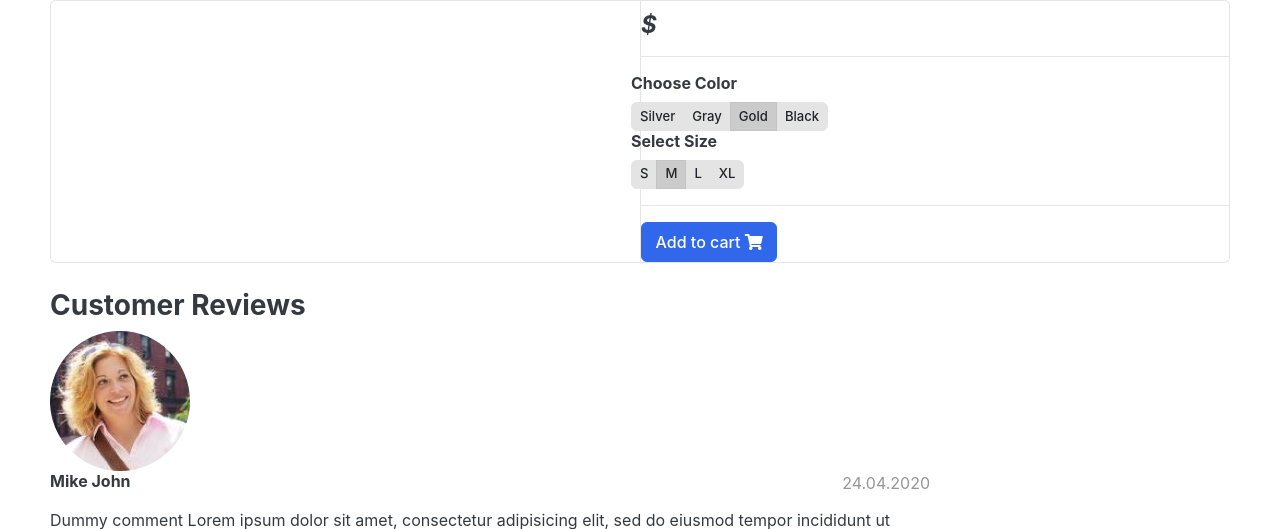
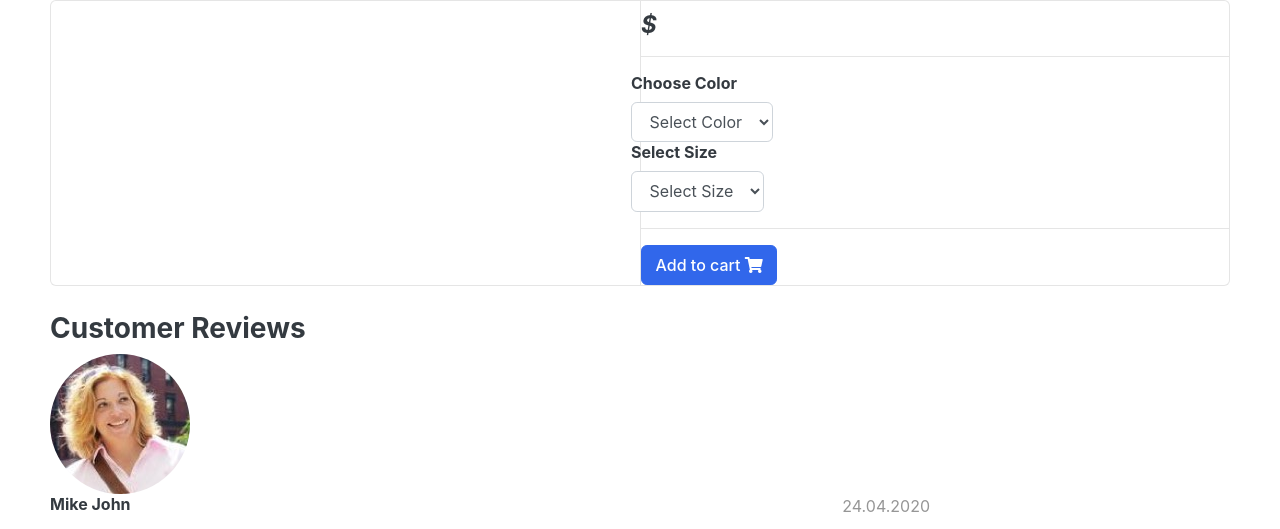
Before and after one commit to Sanket09-star/ecommerce-django, a Django app: template templates/store/product_detail.html in a window 1280 px wide. Shown: the part 102-631 px from the top of the page. Run offline with Django 5.2, Linux system fonts and the light colour scheme; the template is opened without the code that fills it, so the values that code supplies are empty; some libraries are stand-ins or nearby versions.

Commit message:
Add cart item variations and enhance admin functionality
- Introduced ManyToManyField for variations in CartItem model.
- Updated Cart and CartItem admin classes to display relevant fields.
- Modified views to handle product variations during cart addition.
- Enhanced product detail and cart templates to support variations selection.

```diff
--- a/carts/views.py
+++ b/carts/views.py
@@ -1,5 +1,5 @@
 from django.shortcuts import get_object_or_404, redirect, render
-from store.models import Product
+from store.models import Product, Variation
 from . models import Cart, CartItem
 from django.http import HttpResponse
 from django.core.exceptions import ObjectDoesNotExist
@@ -13,6 +13,20 @@ def _cart_id(request):
 
 def add_cart(request, product_id):
     product = Product.objects.get(id=product_id) #get the product id
+    product_variation = [] #create an empty list for the product variation
+    if request.method == 'POST':
+        for item in request.POST:
+            key = item #get the key from the post dictionary
+            value = request.POST[key]#get the value of the key
+
+            try:
+                variation = Variation.objects.get(product=product, variation_category__iexact=key, variation_value__iexact=value) #iexact is used to ignore case sensitivity
+                product_variation.append(variation) #append the variation to the product_variation list
+
+            except:
+                pass
+
+
     try:
         cart = Cart.objects.get(cart_id = _cart_id(request)) #get the cart using the card_id present in the session
     except Cart.DoesNotExist:
@@ -23,6 +37,10 @@ def add_cart(request, product_id):
 
     try:
         cart_item = CartItem.objects.get(product=product, cart=cart)
+        if len(product_variation) > 0 :
+            cart_item.variations.clear()
+            for item in product_variation:
+                cart_item.variations.add(item)
         cart_item.quantity += 1 #increase the cart item quantity
         cart_item.save()
     except CartItem.DoesNotExist:
@@ -31,6 +49,10 @@ def add_cart(request, product_id):
             quantity = 1,
             cart = cart
         )
+        if len(product_variation) > 0 :
+            cart_item.variations.clear()
+            for item in product_variation:
+                cart_item.variations.add(item)
         cart_item.save()
     return redirect('cart')
 
--- a/templates/store/product_detail.html
+++ b/templates/store/product_detail.html
@@ -17,6 +17,9 @@
 </article> <!-- gallery-wrap .end// -->
 		</aside>
 		<main class="col-md-6 border-left">
+
+<form action="{% url 'add_cart' single_product.id %}" method="POST">
+	{% csrf_token %}
 <article class="content-body">
 
 <h2 class="title">{{ single_product.product_name }}</h2>
@@ -32,55 +35,33 @@
 	<div class="row">
 		<div class="item-option-select">
 			<h6>Choose Color</h6>
-			<div class="btn-group btn-group-sm btn-group-toggle" data-toggle="buttons">
-			  <label class="btn btn-light">
-			    <input type="radio" name="radio_color"> Silver
-			  </label>
-			  <label class="btn btn-light">
-			    <input type="radio" name="radio_color" > Gray
-			  </label>
-			  <label class="btn btn-light active">
-			    <input type="radio" name="radio_color checked"> Gold
-			  </label>
-			  <label class="btn btn-light">
-			    <input type="radio" name="radio_color"> Black
-			  </label>
-			</div>
+			<select name="color" class="form-control" required>
+				<option value="" disabled selected>Select Color</option>
+				{% for i in single_product.variation_set.colors %}
+				<option value="{{ i.variation_value | lower }}">{{ i.variation_value | capfirst }}</option>
+				{% endfor %}
+			</select>
 		</div>
 	</div> <!-- row.// -->
 	<div class="row">
 		<div class="item-option-select">
 			<h6>Select Size</h6>
-			<div class="btn-group btn-group-sm btn-group-toggle" data-toggle="buttons">
-			  <label class="btn btn-light">
-			    <input type="radio" name="radio_size"> S
-			  </label>
-			  <label class="btn btn-light active">
-			    <input type="radio" name="radio_size" checked> M
-			  </label>
-			  <label class="btn btn-light">
-			    <input type="radio" name="radio_size"> L
-			  </label>
-			  <label class="btn btn-light">
-			    <input type="radio" name="radio_size"> XL
-			  </label>
-			</div>
+			<select name="size" id="" class="form-control" required>
+				<option value="" disabled selected>Select Size</option>
+				{% for i in single_product.variation_set.sizes %}
+				<option value="{{ i.variation_value | lower }}">{{ i.variation_value | capfirst }}</option>
+				{% endfor %}
+			</select>
 		</div>
 	</div> <!-- row.// -->
 	<hr>
 	{% if single_product.stocks <= 0 %}
 		<h5 class="text-danger">Out of Stock</h5>
 	  {% else %}
-	     {% if in_cart %}
-	       <!-- added to cart -->
-         <a href="#" class="btn  btn-success"> <span class="text">Added to cart</span> <i class="fas fa-check"></i>  </a>
-         <a href="{% url 'cart' %}" class="btn  btn-outline-primary"> <span class="text">View Cart</span> <i class="fas fa-eye"></i>  </a>
-
-	     {% else %}
-		    <a href="{% url 'add_cart' single_product.id %}" class="btn  btn-primary"> <span class="text">Add to cart</span> <i class="fas fa-shopping-cart"></i>  </a>
-		 {% endif %}
+		    <button type="submit" class="btn  btn-primary"> <span class="text">Add to cart</span> <i class="fas fa-shopping-cart"></i>  </button>
 	{% endif %}
 	</article> <!-- product-info-aside .// -->
+</form>
 		</main> <!-- col.// -->
 	</div> <!-- row.// -->
 </div> <!-- card.// -->
```
Also changed, not shown: carts/admin.py (+10 -2 lines), carts/models.py (+4 -3 lines), store/admin.py (+7 -1 lines), store/models.py (+25 -0 lines), templates/store/cart.html (+7 -1 lines), carts/migrations/0002_cartitem_variations.py (added), store/migrations/0004_variation.py (added).
